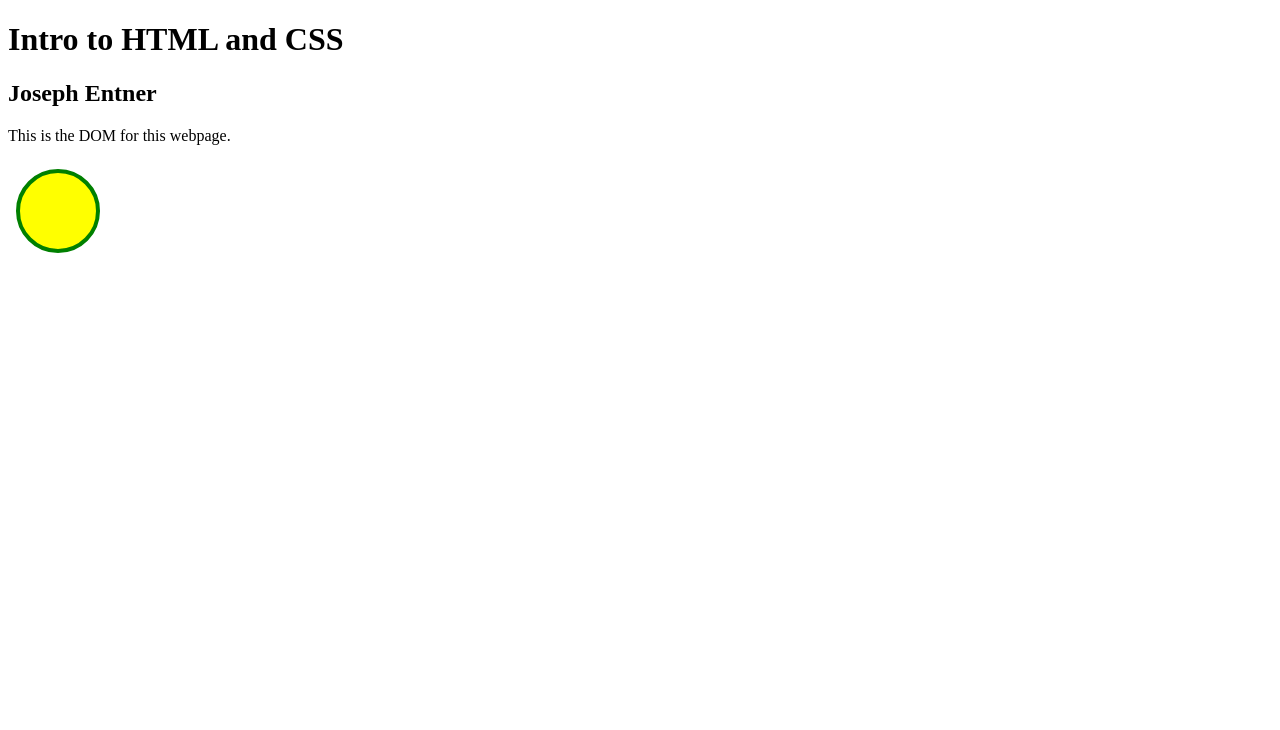
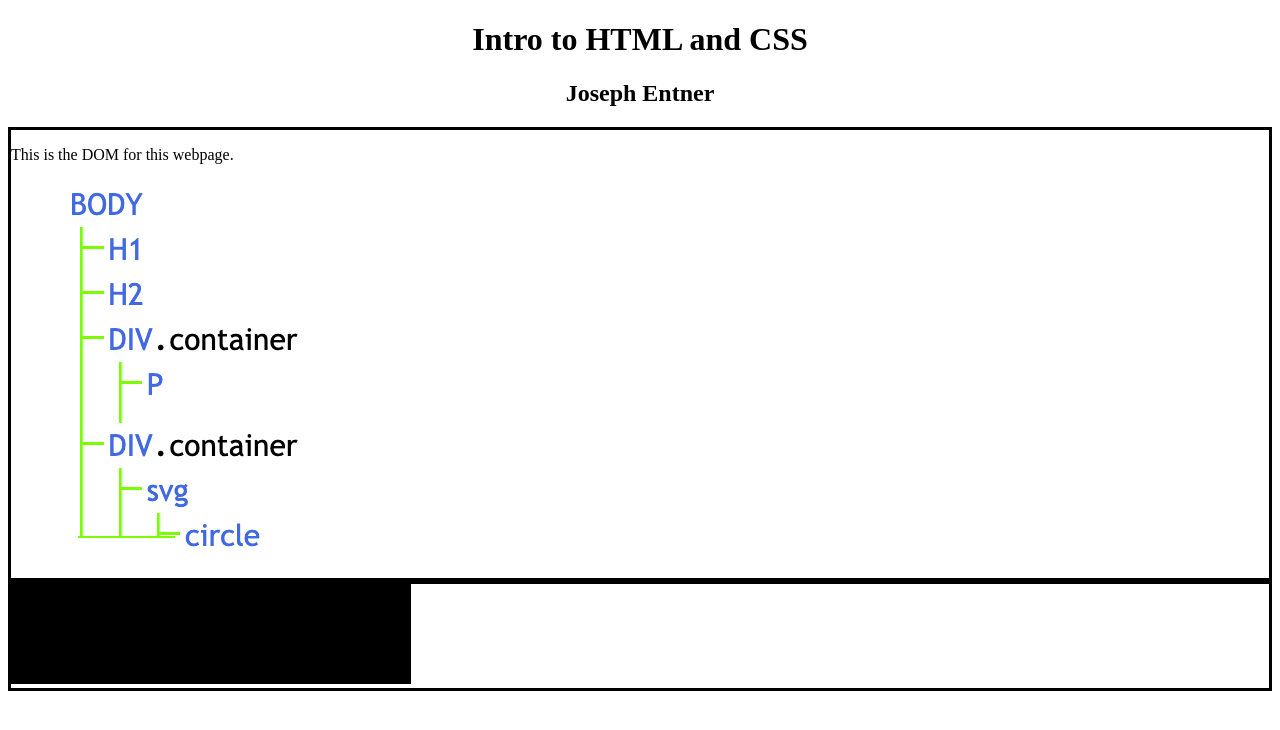
Before and after one commit to DS4200-S23-Class/ic-02-josephentner, a plain HTML site: page index.html in a window 1280 px wide. Drawn offline with Linux system fonts and the light colour scheme.

Commit message:
commit 2

```diff
--- a/index.html
+++ b/index.html
@@ -2,6 +2,8 @@
 <html>
     <head>
         <meta charset=utf-8/>
+        <link rel="stylesheet" type="text/css" href="style.css"/>
+        <title>ic-02</title>
     </head>
     <body>
         <h1>
@@ -14,10 +16,11 @@
             <p id="p1">
                 This is the DOM for this webpage.
             </p>
+            <img src="DOM.png" />
         </div>
         <div id="div2" class="container">
-            <svg width="100" height="100">
-                <circle cx="50" cy="50" r="40" stroke="green" stroke-width="4" fill="yellow" />
+            <svg width="400" height="100">
+                <rect id="rect" width="400" height="100" />
             </svg>
         </div>
 
--- /dev/null
+++ b/style.css
@@ -0,0 +1,19 @@
+html {
+    font: Arial;
+}
+
+h1, h2 {
+    text-align: center;
+}
+
+.container {
+    border: solid black;
+}
+
+#p1 {
+    font: dark green;
+}
+
+#rect {
+    filter: grayscale(100%);
+}
```
Also changed, not shown: DOM.png (added), 1 other file.
